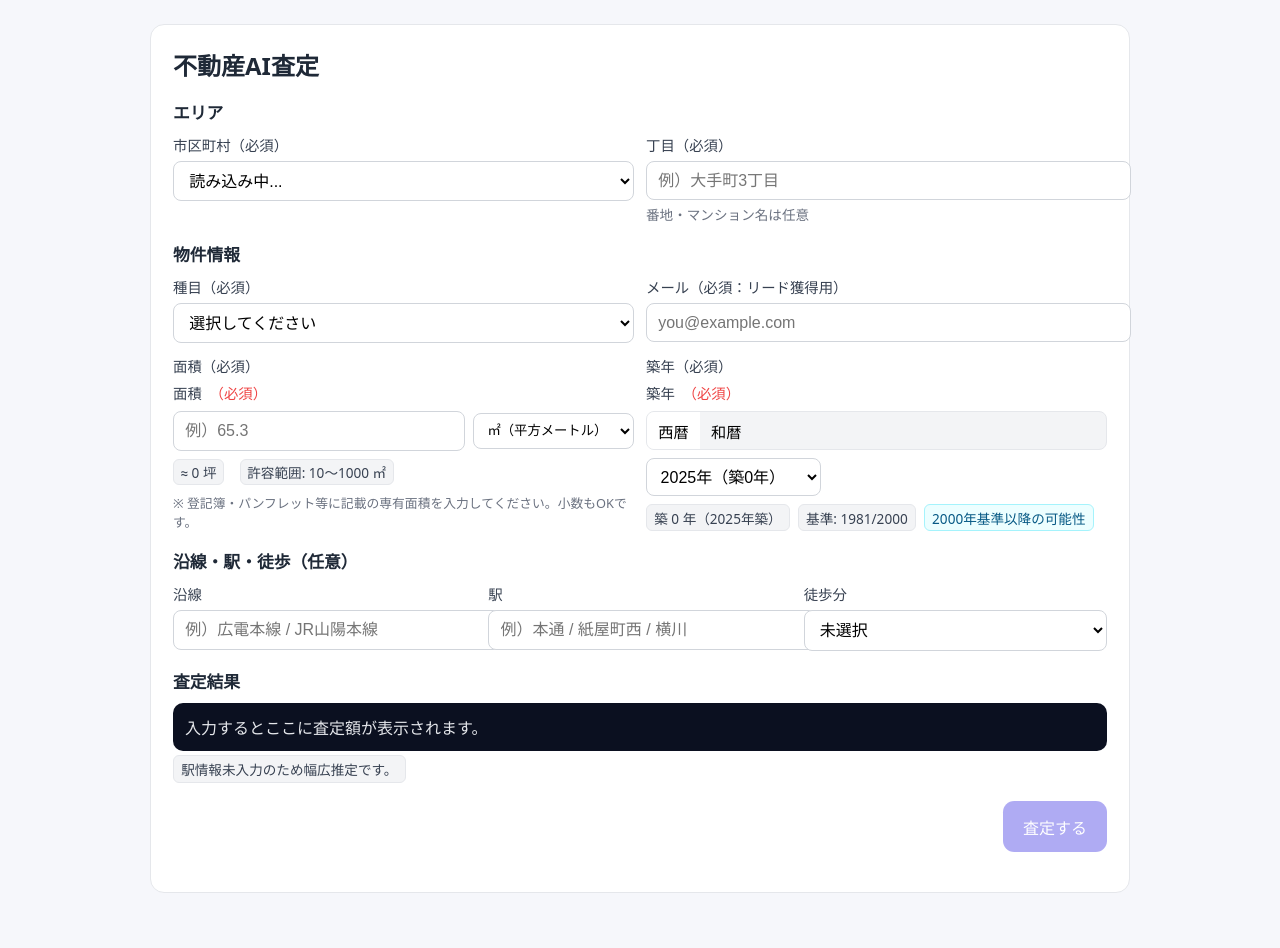
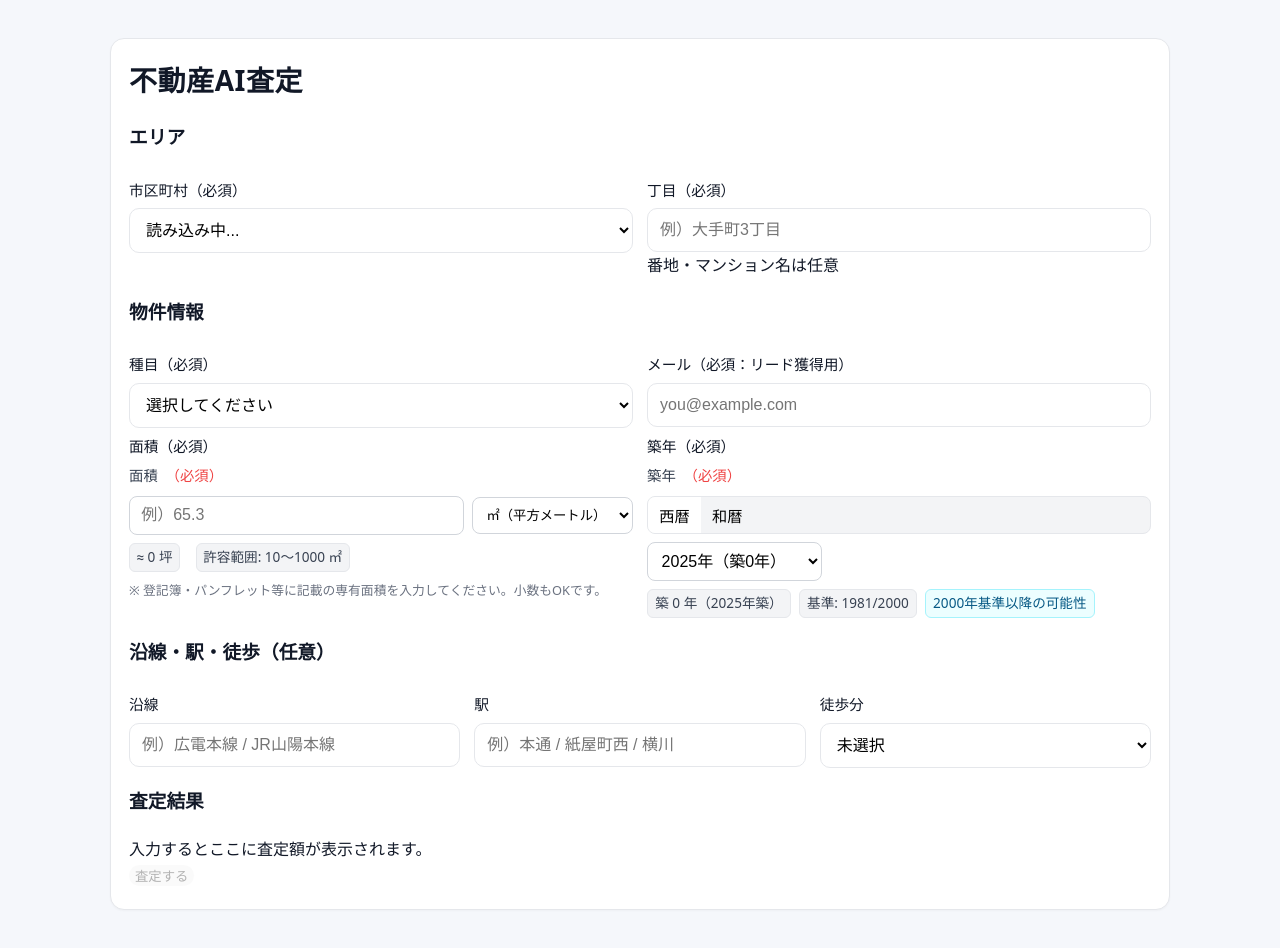
Before and after one commit to irohatec/satei-ai-app, a website: page public/app/index.html in a window 1280 px wide. Before the commit the page ends 917 px from the top, so only its background shows below. Drawn offline with Linux system fonts and the light colour scheme.

Commit message:
Update style.css

```diff
--- a/public/app/style.css
+++ b/public/app/style.css
@@ -1,26 +1,145 @@
-:root {
-  --bg:#f6f7fb; --card:#fff; --line:#e5e7eb; --txt:#1f2937; --muted:#6b7280; --brand:#4f46e5;
+/* public/app/style.css */
+/* ───────────────── ベース ───────────────── */
+:root{
+  --bg:#f5f7fb;
+  --card:#fff;
+  --text:#111827;
+  --muted:#6b7280;
+  --line:#e5e7eb;
+  --primary:#4f46e5;
+  --primary2:#7c3aed;
 }
-html,body{margin:0;padding:0;background:var(--bg);color:var(--txt);font-family:ui-sans-serif,system-ui}
-.container{max-width:980px;margin:0 auto;padding:24px}
-.card{background:var(--card);border:1px solid var(--line);border-radius:14px;padding:22px}
-h1{font-size:1.5rem;margin:0 0 18px}
-h3{margin:0 0 10px;font-size:1.05rem}
-.section{margin:18px 0}
-.grid2{display:grid;grid-template-columns:1fr 1fr;gap:12px}
-.grid3{display:grid;grid-template-columns:1fr 1fr 1fr;gap:12px}
-.mt-12{margin-top:12px}
-label{font-size:.9rem;color:#374151;display:block;margin-bottom:6px}
-select,input[type="text"],input[type="email"]{width:100%;padding:.6rem .7rem;border:1px solid #d1d5db;border-radius:.5rem;background:#fff;font-size:1rem}
-.help{color:var(--muted);font-size:.85rem;margin-top:4px}
-.note{font-size:.85rem;color:#374151;background:#f3f4f6;border:1px solid #e5e7eb;border-radius:.375rem;padding:.2rem .45rem;display:inline-block;margin-right:.35rem;margin-top:.25rem}
-.warn{background:#fff7ed;border-color:#fed7aa;color:#9a3412}
-.ok{background:#ecfeff;border-color:#a5f3fc;color:#075985}
-.result{background:#0b1020;color:#e5e7eb;border-radius:10px;padding:12px;white-space:pre-wrap}
-.row-right{display:flex;justify-content:flex-end}
-button{padding:.85rem 1.25rem;border:0;border-radius:.7rem;background:var(--brand);color:#fff;font-size:1rem}
-button:disabled{opacity:.45;cursor:not-allowed}
-.pill{display:inline-block;padding:.2rem .55rem;border-radius:999px;background:#eef2ff;color:#3730a3;border:1px solid #c7d2fe;font-size:.8rem;margin-left:.5rem}
-.chips{display:flex;flex-wrap:wrap;gap:.4rem;margin-top:6px}
-.divider{height:1px;background:var(--line);margin:16px 0}
-.right{text-align:right}
+
+html{ -webkit-text-size-adjust:100%; }
+body{
+  margin:0;
+  font-family: system-ui, -apple-system, "Segoe UI","Noto Sans JP","Hiragino Kaku Gothic ProN", Meiryo, Arial, sans-serif;
+  font-size:16px;
+  line-height:1.65;
+  color:var(--text);
+  background:var(--bg);
+
+  /* ← 強制：横書き・不自然な改行を無効化 */
+  writing-mode: horizontal-tb !important;
+  word-break: normal !important;
+  overflow-wrap: anywhere;
+  white-space: normal;
+}
+
+.container{
+  max-width: 1060px;
+  padding: 24px 20px 64px;
+  margin: 0 auto;
+}
+
+h1{
+  font-size: 1.75rem;
+  margin: 0 0 16px;
+  letter-spacing: .02em;
+}
+
+/* ───────────────── カード ───────────────── */
+.card{
+  background: var(--card);
+  border: 1px solid var(--line);
+  border-radius: 14px;
+  padding: 18px 18px 20px;
+  margin: 14px 0;
+  box-shadow: 0 1px 2px rgba(0,0,0,.03);
+}
+.card h2{
+  font-size: 1.05rem;
+  margin: 4px 0 12px;
+}
+
+/* ───────────────── フォーム ───────────────── */
+label{ display:block; font-size:.92rem; margin: 6px 0 6px; color:var(--text); }
+.req{ color:#e11d48; } /* 赤い（必須） */
+
+input[type="text"],
+input[type="email"],
+input[type="number"],
+select, textarea{
+  width: 100%;
+  border: 1px solid var(--line);
+  border-radius: 10px;
+  padding: 12px 12px;
+  font-size: 1rem;
+  background: #fff;
+  box-sizing: border-box;
+}
+textarea{ min-height:120px; }
+
+input.disabled, select.disabled{
+  background:#f3f4f6;
+  color:#9ca3af;
+  pointer-events: none;
+}
+
+/* ラジオ */
+.radio{
+  display: inline-flex;
+  align-items: center;
+  gap: 8px;
+  margin-right: 18px;
+  white-space: nowrap;
+}
+.hint{
+  color:var(--muted);
+  margin-left: 10px;
+  font-size:.9rem;
+}
+
+/* グリッド */
+.grid1{ display:grid; grid-template-columns: 1fr; gap:14px; }
+.grid2{ display:grid; grid-template-columns: repeat(2, minmax(0,1fr)); gap:14px; }
+.grid3{ display:grid; grid-template-columns: repeat(3, minmax(0,1fr)); gap:14px; }
+.span2{ grid-column: span 2; }
+.checkbox{ display:flex; align-items:center; gap:10px; padding-top: 6px; }
+
+/* ───────────────── ボタン ───────────────── */
+button{
+  border: none;
+  border-radius: 12px;
+  cursor: pointer;
+}
+.primary{
+  background: linear-gradient(90deg, var(--primary), var(--primary2));
+  color:#fff;
+  font-weight: 700;
+  letter-spacing:.03em;
+  transition: transform .02s ease, filter .15s ease;
+}
+.primary:hover{ filter: brightness(1.06); }
+.primary:active{ transform: translateY(1px); }
+.primary.lg{ padding: 16px 22px; font-size: 1.125rem; } /* 見やすい大きさにUP */
+
+/* ───────────────── 結果 ───────────────── */
+.result-box{
+  background:#f8fafc;
+  border:1px solid var(--line);
+  border-radius: 12px;
+  padding: 18px;
+}
+#resultPrice{
+  font-size: 2rem;
+  font-weight: 800;
+  letter-spacing:.06em;
+}
+
+/* 小さな注記 */
+.sub{ color:var(--muted); font-size:.85rem; }
+.notes{ color:var(--muted); font-size:.9rem; margin-top:12px; line-height:1.65; }
+
+/* ───────────────── レスポンシブ ───────────────── */
+@media (max-width: 980px){
+  .grid3{ grid-template-columns: repeat(2, minmax(0,1fr)); }
+  .span2{ grid-column: span 2; }
+}
+@media (max-width: 680px){
+  body{ font-size: 15.5px; }
+  .grid2, .grid3{ grid-template-columns: 1fr; }
+  .span2{ grid-column: auto; }
+  .hint{ display:block; margin: 6px 0 0; }
+  .primary.lg{ width:100%; }
+}
```
